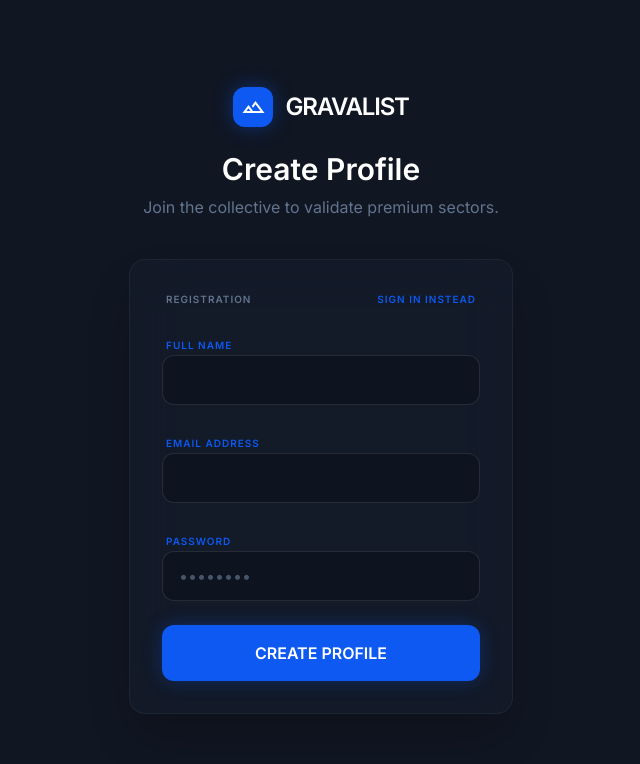
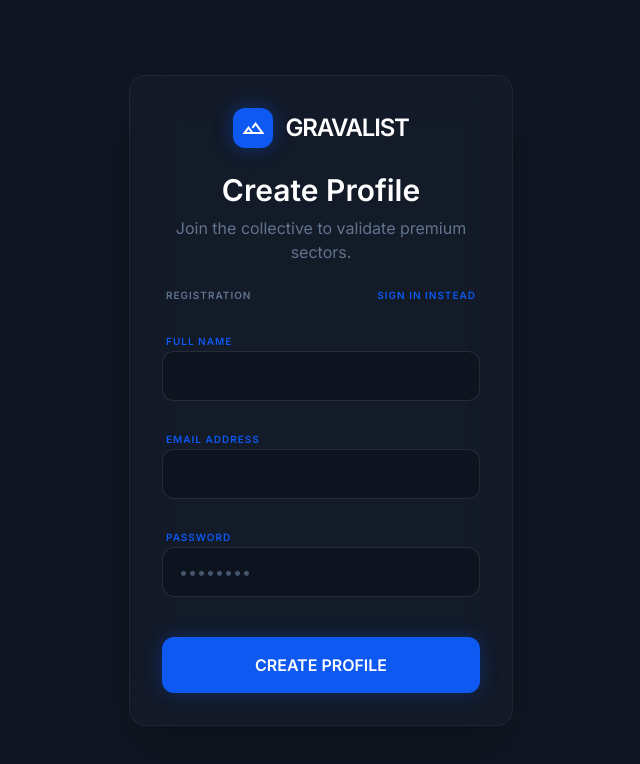
Before and after one commit to duncanluke/Gravalist-CIQ, a Next.js app in the folder web/: page /register in a window 1280 px wide. Shown: the top 764 px of the page, without its empty margins (319-959 px from the left). Built offline with nearby package versions, Linux system fonts and the light colour scheme; no server answers.

Commit message:
style(ui): Encapsulate Auth Header Titles into form translucent container to improve mobile visibility

```diff
--- a/web/src/app/(auth)/login/page.tsx
+++ b/web/src/app/(auth)/login/page.tsx
@@ -35,7 +35,8 @@ function LoginForm() {
 
     return (
         <div className="max-w-md w-full">
-            <div className="text-center mb-10">
+            <form onSubmit={handleLogin} className="bg-[#161e2e]/50 backdrop-blur-xl border border-white/5 rounded-2xl p-8 shadow-2xl space-y-6 text-slate-300">
+                <div className="text-center mb-6">
                     <Link href="/" className="inline-flex items-center gap-3 mb-6">
                         <div className="w-10 h-10 bg-primary rounded-xl flex items-center justify-center shadow-[0_0_20px_rgba(13,89,242,0.4)]">
                             <span className="material-symbols-outlined text-white text-2xl">terrain</span>
@@ -46,7 +47,6 @@ function LoginForm() {
                     <p className="text-slate-500">Log in to your scout profile.</p>
                 </div>
 
-            <form onSubmit={handleLogin} className="bg-[#161e2e]/50 backdrop-blur-xl border border-white/5 rounded-2xl p-8 shadow-2xl space-y-6 text-slate-300">
                 {message && (
                     <div className="bg-primary/10 border border-primary/20 text-primary text-xs p-4 rounded-lg">
                         {message}
@@ -93,7 +93,7 @@ function LoginForm() {
 
                 <button
                     disabled={loading}
-                    className="w-full py-4 bg-primary hover:bg-primary/90 text-white font-bold rounded-xl transition-all shadow-[0_0_20px_rgba(13,89,242,0.3)] hover:shadow-[0_0_30px_rgba(13,89,242,0.5)] disabled:opacity-50"
+                    className="w-full py-4 bg-primary hover:bg-primary/90 text-white font-bold rounded-xl transition-all shadow-[0_0_20px_rgba(13,89,242,0.3)] hover:shadow-[0_0_30px_rgba(13,89,242,0.5)] disabled:opacity-50 mt-4"
                 >
                     {loading ? 'AUTHORIZING...' : 'LOG IN'}
                 </button>
--- a/web/src/app/(auth)/register/page.tsx
+++ b/web/src/app/(auth)/register/page.tsx
@@ -40,7 +40,8 @@ export default function RegisterPage() {
     return (
         <div className="min-h-screen bg-[#101622] flex items-center justify-center p-6 bg-[radial-gradient(circle_at_top,_var(--tw-gradient-stops))] from-primary/10 via-transparent to-transparent">
             <div className="max-w-sm w-full">
-                <div className="text-center mb-10">
+                <form onSubmit={handleRegister} className="bg-[#161e2e]/50 backdrop-blur-xl border border-white/5 rounded-2xl p-8 shadow-2xl space-y-6">
+                    <div className="text-center mb-6">
                         <Link href="/" className="inline-flex items-center gap-3 mb-6">
                             <div className="w-10 h-10 bg-primary rounded-xl flex items-center justify-center shadow-[0_0_20px_rgba(13,89,242,0.4)]">
                                 <span className="material-symbols-outlined text-white text-2xl">terrain</span>
@@ -51,7 +52,6 @@ export default function RegisterPage() {
                         <p className="text-slate-500">Join the collective to validate premium sectors.</p>
                     </div>
 
-                <form onSubmit={handleRegister} className="bg-[#161e2e]/50 backdrop-blur-xl border border-white/5 rounded-2xl p-8 shadow-2xl space-y-6">
                     {error && (
                         <div className="bg-red-500/10 border border-red-500/20 text-red-500 text-xs p-4 rounded-lg">
                             {error}
@@ -99,7 +99,7 @@ export default function RegisterPage() {
 
                     <button
                         disabled={loading}
-                        className="w-full py-4 bg-primary hover:bg-primary/90 text-white font-bold rounded-xl transition-all shadow-[0_0_20px_rgba(13,89,242,0.3)] hover:shadow-[0_0_30px_rgba(13,89,242,0.5)] disabled:opacity-50"
+                        className="w-full py-4 bg-primary hover:bg-primary/90 text-white font-bold rounded-xl transition-all shadow-[0_0_20px_rgba(13,89,242,0.3)] hover:shadow-[0_0_30px_rgba(13,89,242,0.5)] disabled:opacity-50 mt-4"
                     >
                         {loading ? 'INITIALIZING...' : 'CREATE PROFILE'}
                     </button>
```
Also changed, not shown: 1 other file (tests, documents, lock files or other folders). Lines whose indentation alone changed are shown as unchanged.
